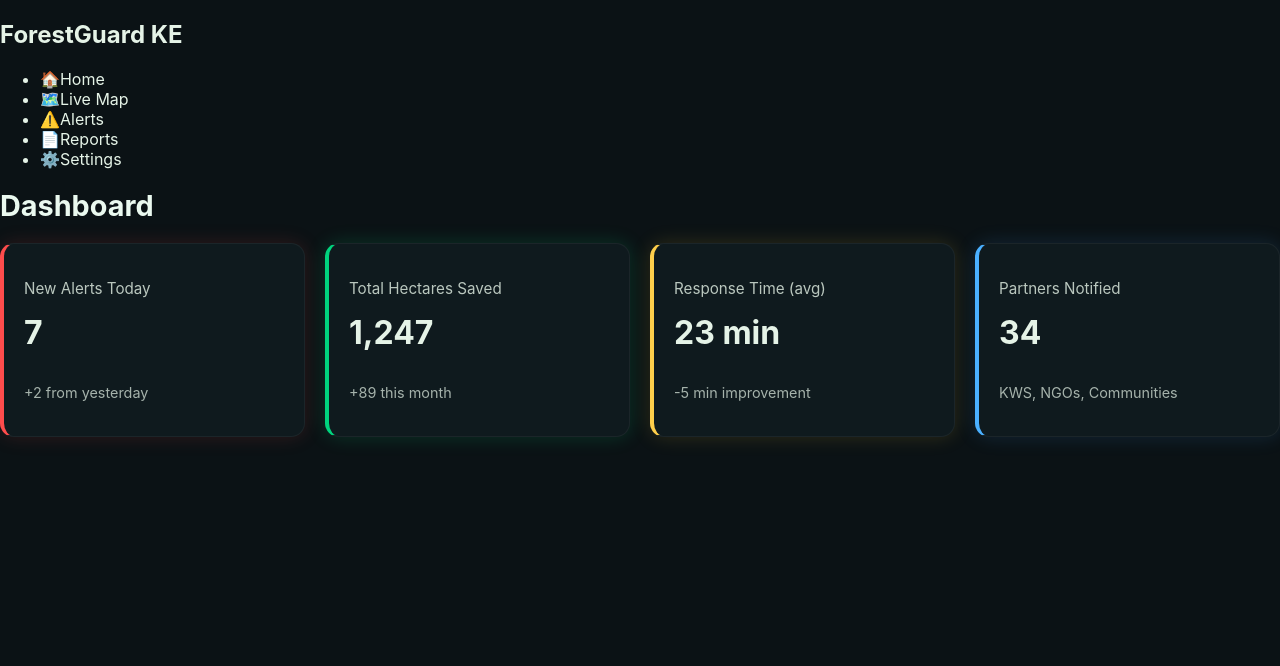
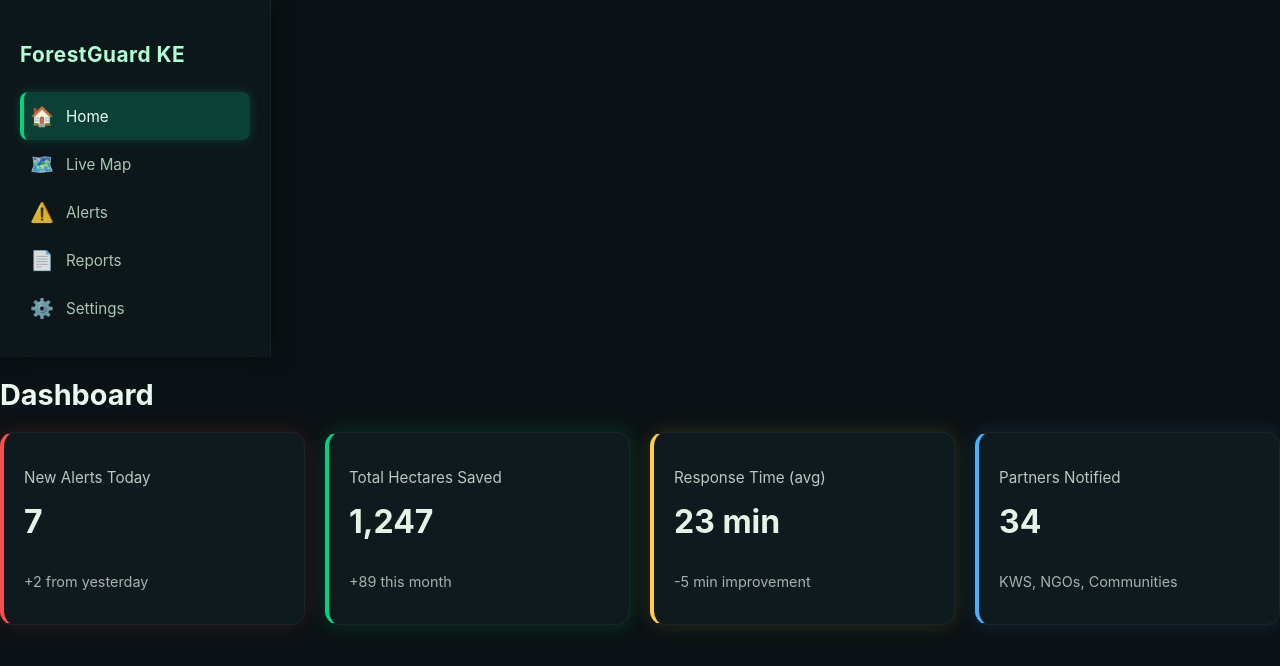
Before and after one commit to Munira12345/f-guard-vite, a React (Vite) app: page / in a window 1280 px wide. Shown: the top 666 px of the page. Built offline with nearby package versions, Linux system fonts and the light colour scheme.

Commit message:
side bar design

```diff
--- a/src/components/Sidebar.jsx
+++ b/src/components/Sidebar.jsx
@@ -10,17 +10,20 @@ function Sidebar({ activePage, setActivePage }) {
   ];
 
   return (
-    <div className="sidebar">
+    <div className="sidebar dark-sidebar">
       <h2 className="sidebar-title">ForestGuard KE</h2>
-      <ul>
-        {menuItems.map(item => (
+
+      <ul className="sidebar-menu">
+        {menuItems.map((item) => (
           <li
             key={item.name}
-            className={activePage === item.name ? "active" : ""}
+            className={`sidebar-item ${
+              activePage === item.name ? "active" : ""
+            }`}
             onClick={() => setActivePage(item.name)}
           >
             <span className="icon">{item.icon}</span>
-            {item.name}
+            <span className="label">{item.name}</span>
           </li>
         ))}
       </ul>
--- a/src/style.css
+++ b/src/style.css
@@ -76,3 +76,63 @@ body, html, #root {
 .card-default {
   border-left: 4px solid #3f3f3f;
 }
+/* DARK SIDEBAR --------------------------------------- */
+.dark-sidebar {
+  width: 230px;
+  background: #0d1619; /* deep charcoal */
+  color: #e8fdf0;      /* minty light */
+  padding: 25px 20px;
+  box-shadow: 4px 0 20px rgba(0, 0, 0, 0.35);
+  border-right: 1px solid rgba(255, 255, 255, 0.05);
+}
+
+.sidebar-title {
+  font-size: 1.3rem;
+  font-weight: 700;
+  margin-bottom: 25px;
+  letter-spacing: 0.5px;
+  color: #b0ffd4; /* soft mint accent */
+}
+
+.sidebar-menu {
+  list-style: none;
+  padding: 0;
+  margin: 0;
+}
+
+.sidebar-item {
+  display: flex;
+  align-items: center;
+  gap: 12px;
+  padding: 12px 10px;
+  cursor: pointer;
+  border-radius: 8px;
+  font-size: 0.95rem;
+  color: #c2e7d0;
+  transition: 0.2s ease;
+  opacity: 0.85;
+}
+
+.sidebar-item:hover {
+  background: rgba(0, 255, 180, 0.12);
+  opacity: 1;
+}
+
+.sidebar-item.active {
+  background: rgba(0, 255, 180, 0.18);
+  border-left: 4px solid #00d47e; /* neon green highlight */
+  padding-left: 6px;
+  opacity: 1;
+  color: #eafff3;
+  box-shadow: 0 0 12px rgba(0, 255, 150, 0.18);
+}
+
+.icon {
+  font-size: 1.2rem;
+  display: flex;
+  width: 24px;
+}
+
+.label {
+  flex: 1;
+}
```
